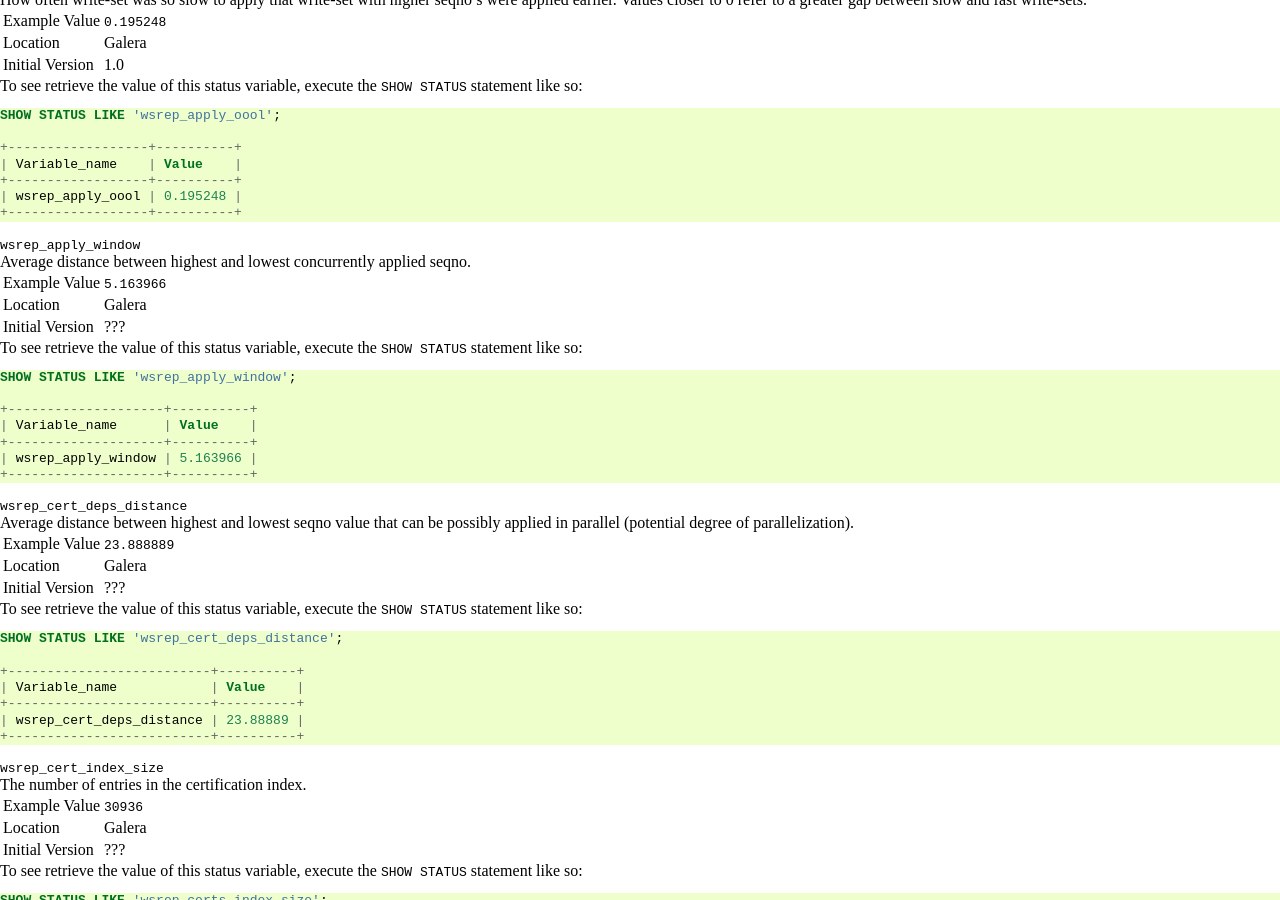
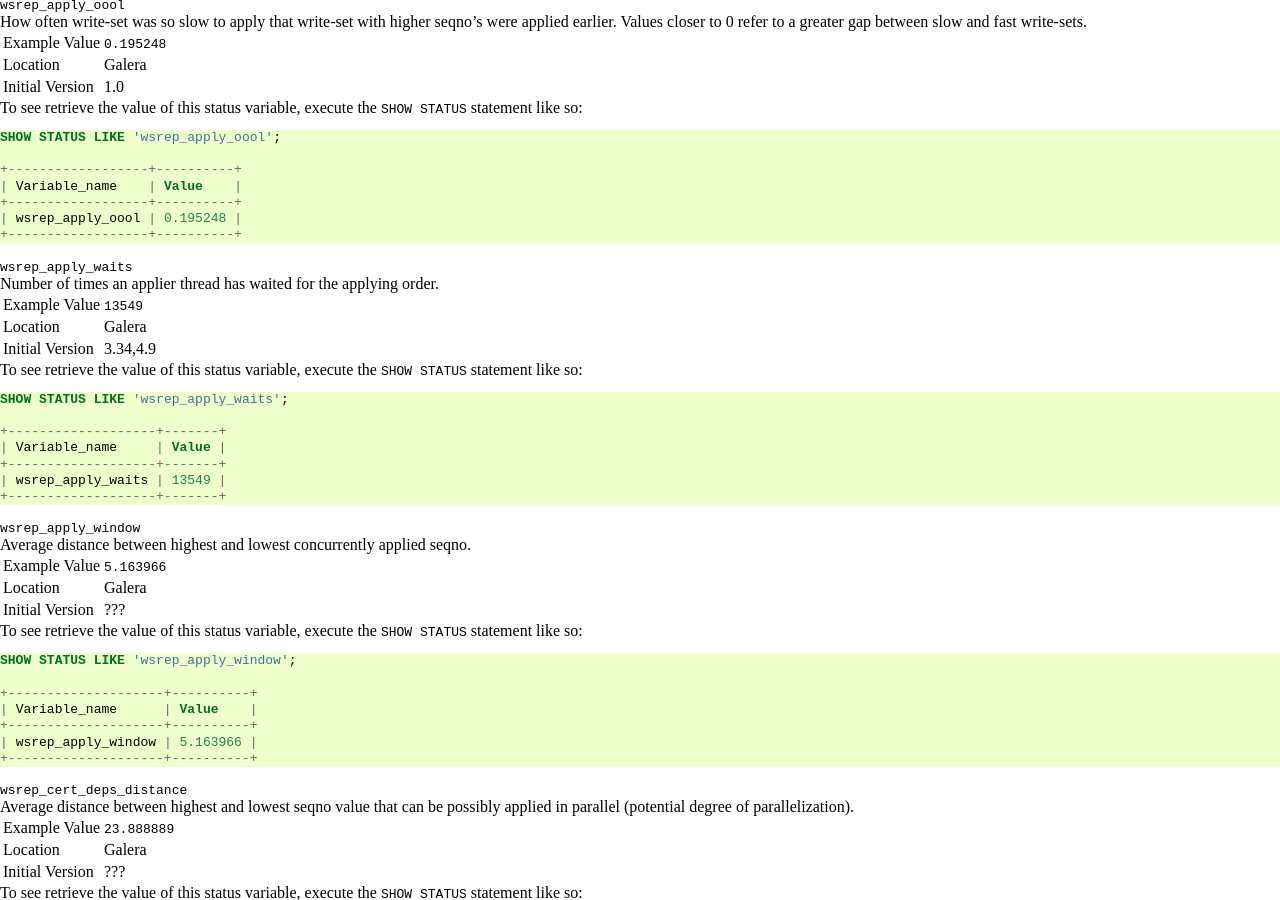
Before and after one commit to codership/documentation, a Sphinx documentation site: the page built from galeracluster/source/documentation/galera-status-variables.rst, in a window 1280 px wide and 900 px high, scrolled down 2190 px. Built offline with Sphinx 7.4.7, drawn with Linux system fonts in a browser that asks for light colours; comment, search, counter and statistics services are not loaded; some of the changed text lies outside the part shown.

Commit message:
Document wsrep_apply_waits status variable

```diff
--- a/galeracluster/source/documentation/galera-status-variables.rst
+++ b/galeracluster/source/documentation/galera-status-variables.rst
@@ -68,6 +68,7 @@ This distinction is of importance for developers only.  For convenience, all sta
 
    ":ref:`wsrep_apply_oooe <wsrep_apply_oooe>`", "Galera", "``0.671120``", "1.0"
    ":ref:`wsrep_apply_oool <wsrep_apply_oool>`", "Galera", "``0.195248``", "1.0"
+   ":ref:`wsrep_apply_waits <wsrep_apply_waits>`", "Galera", "``13549``", "3.34,4.9"
    ":ref:`wsrep_apply_window <wsrep_apply_window>`", "Galera", "``5.163966``", "1.0"
    ":ref:`wsrep_cert_deps_distance <wsrep_cert_deps_distance>`", "Galera", "``23.88889``", "1.0"
    ":ref:`wsrep_cert_index_size <wsrep_cert_index_size>`", "Galera", "``30936``", "1.0"
@@ -188,6 +189,35 @@ To see retrieve the value of this status variable, execute the ``SHOW STATUS`` s
    +------------------+----------+
 
 
+.. _`wsrep_apply_waits`:
+.. rst-class:: section-heading
+.. rubric:: ``wsrep_apply_waits``
+
+.. index::
+   pair: Status Variables; wsrep_apply_waits
+
+Number of times an applier thread has waited for the applying
+order.
+
+.. csv-table::
+   :class: doc-options
+
+   "Example Value", "``13549``"
+   "Location", "Galera"
+   "Initial Version", "3.34,4.9"
+
+To see retrieve the value of this status variable, execute the ``SHOW STATUS`` statement like so:
+
+.. code-block:: mysql
+
+   SHOW STATUS LIKE 'wsrep_apply_waits';
+
+   +-------------------+-------+
+   | Variable_name     | Value |
+   +-------------------+-------+
+   | wsrep_apply_waits | 13549 |
+   +-------------------+-------+
+
 .. _`wsrep_apply_window`:
 .. rst-class:: section-heading
 .. rubric:: ``wsrep_apply_window``
```
